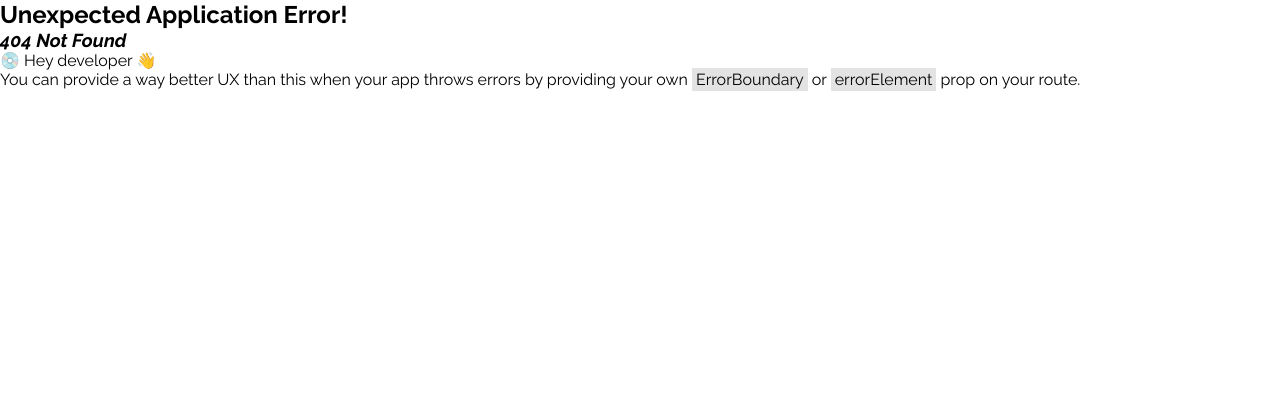
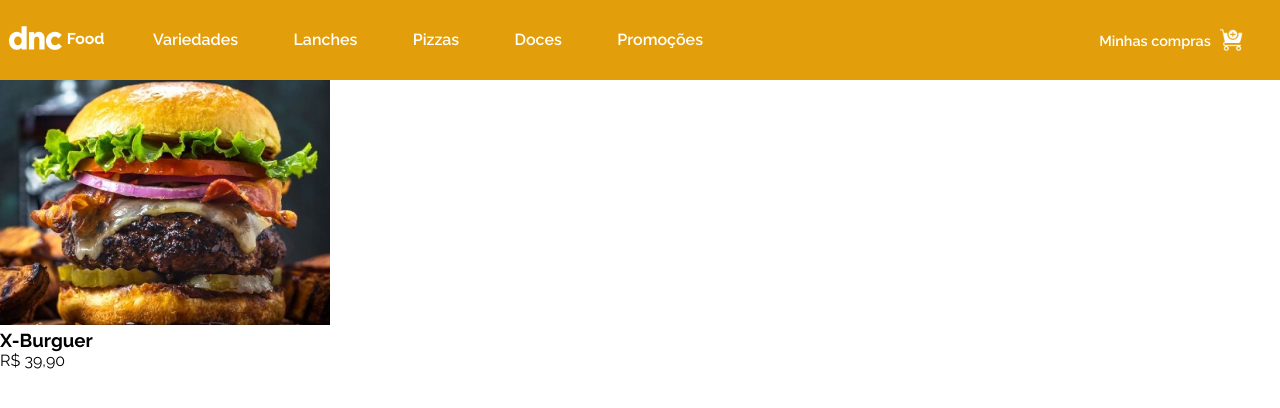
Before and after one commit to osmaclean/dncFoodReact, a React (Vite) app: page /product/1 in a window 1280 px wide. Before the commit this address had no page. Shown: the top 408 px of the page. Built offline with nearby package versions, Linux system fonts and the light colour scheme.

Commit message:
feat: add functionality route

```diff
--- a/src/components/Card/index.jsx
+++ b/src/components/Card/index.jsx
@@ -1,3 +1,4 @@
+import { Link } from "react-router-dom";
 import "./index.scss";
 
 export default function Card({ data }) {
@@ -7,7 +8,9 @@ export default function Card({ data }) {
       <div className="Card__text">
         <span>{data.title}</span>
         <p>{data.price}</p>
-        <button>Adicionar</button>
+        <Link className="link" to={`/product/${data.id}`}>
+          <button>Adicionar</button>
+        </Link>
       </div>
     </div>
   );
--- a/src/components/Card/index.scss
+++ b/src/components/Card/index.scss
@@ -21,25 +21,36 @@ $primary-color: #e39f0b;
       font-size: 1rem;
       font-weight: 500;
     }
+    a {
+      border-radius: 5px;
+      width: 50%;
+      text-align: center;
+      display: flex;
+      text-decoration: none;
+      justify-content: center;
+      height: 100%;
+      align-items: center;
+      margin-bottom: .5rem;
+      border: 2px solid $primary-color;
+
       button {
-      border: 2px solid $primary-color;
-      border-radius: 5px;
+        background-color: $primary-color;
+        border: transparent;
         cursor: pointer;
         background-color: $primary-color;
         color: white;
         font-weight: 700;
-      padding: .2rem .5rem;
-      width: 50%;
+        width: 100%;
         font-size: .9rem;
         height: 4vh;
         transition: 500ms ease;
-      margin-bottom: .5rem;
         &:hover {
           transition: 500ms ease;
+          color: $primary-color;
+          transition: 500ms ease;
           background-color: transparent;
-        border: 2px solid $primary-color;
-        color: $primary-color;
         }
       }
     }
   }
+}
--- a/src/main.jsx
+++ b/src/main.jsx
@@ -11,7 +11,7 @@ const router = createBrowserRouter([
     element: <Home />,
   },
   {
-    path: "/produtc/:id",
+    path: "/product/:id",
     element: <ProductDetail />,
   },
 ]);
--- a/src/pages/ProductDetail/index.jsx
+++ b/src/pages/ProductDetail/index.jsx
@@ -1,9 +1,34 @@
 import Header from "../../components/Header";
 import "./index.scss";
 import { PRODUCTS_MOCK } from "../../api/products.mock.js";
-import { useState } from "react";
+import { useEffect, useState } from "react";
 import { useParams } from "react-router-dom";
 
 export default function ProductDetail() {
-  return <div>ProductDetail</div>;
+  let { id } = useParams();
+  const [products] = useState(PRODUCTS_MOCK);
+  const [productsFiltered, setProductsFiltered] = useState([]);
+
+  useEffect(() => {
+    let filteredProducts = products.filter((product) => {
+      return product.id == id;
+    });
+    setProductsFiltered(filteredProducts);
+  }, [id]);
+
+  return (
+    <div>
+      <Header />
+
+      <div className="productBox">
+        {productsFiltered.map((product) => (
+          <div className="productItem" key={product.id}>
+            <img src={product.imgPath} />
+            <h3>{product.title}</h3>
+            <p>{product.price}</p>
+          </div>
+        ))}
+      </div>
+    </div>
+  );
 }
```
Lines whose indentation alone changed are shown as unchanged.
